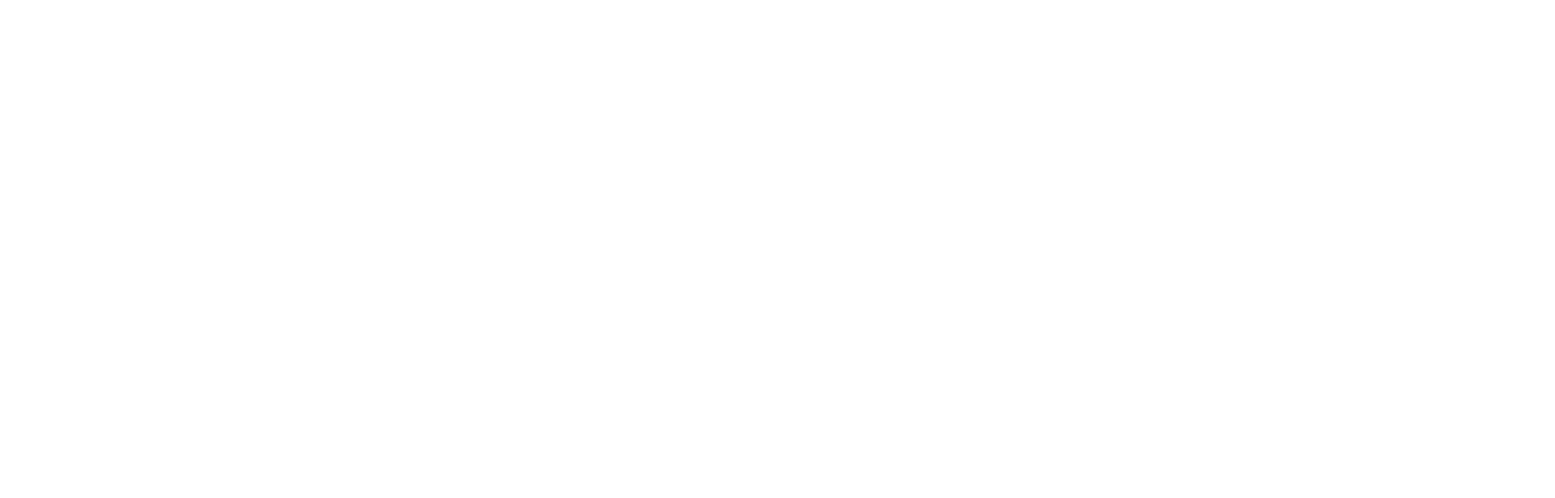
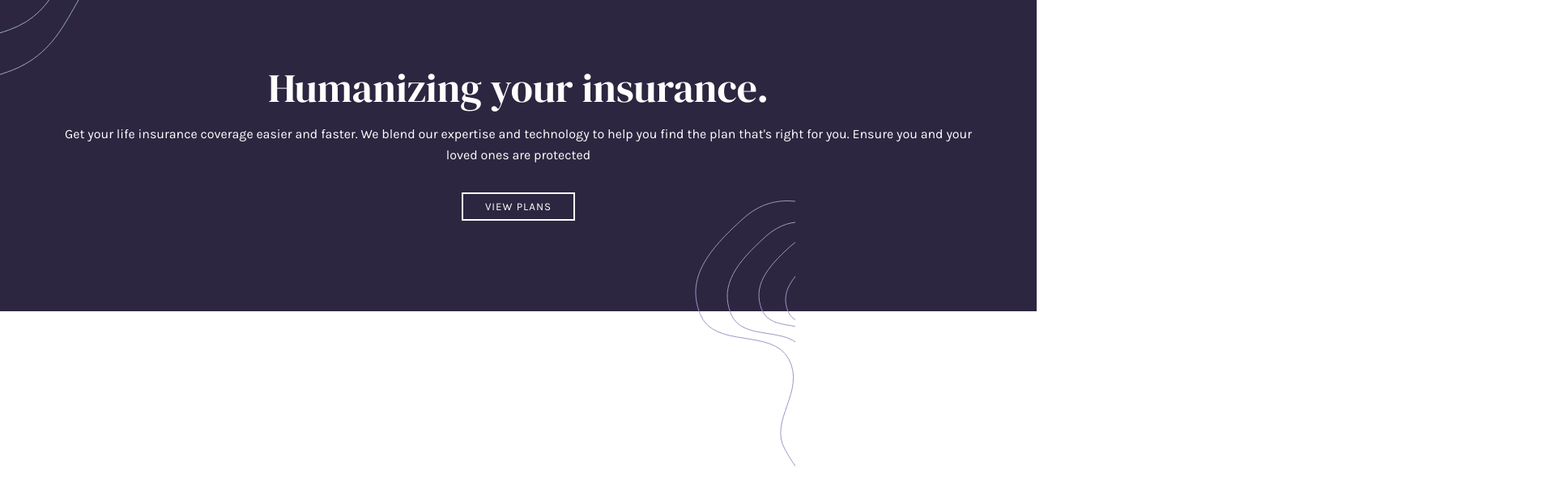
Before and after one commit to OscarAnillo/insure_landing_page, a React (Create React App) app: page / in a window 1280 px wide. Shown: the part 566-1182 px from the top of the page at 81% size, 1920 px wide, since content can reach past the window. Before the commit the page ends 800 px from the top, so only its background shows below. Built offline with nearby package versions, Linux system fonts and the light colour scheme.

Commit message:
add hero component

```diff
--- a/src/App.css
+++ b/src/App.css
@@ -24,3 +24,54 @@
 .desktop-nav {
   display: none;
 }
+
+/* HeroComponent */
+.hero-bg {
+  background-color: hsl(256, 26%, 20%);
+  padding-bottom: 7em;
+  position: relative;
+}
+.hero-container h1 {
+  color: #fff;
+  font-family: 'DM Serif Display', serif;
+  font-weight: 400;
+  font-size: 3.1rem;
+  padding: 1.8em 0 .2em 0;
+}
+.hero-container p {
+  color: #fff;
+  font-family: 'Karla', sans-serif;
+  font-weight: 400;
+  font-size: 1rem;
+  line-height: 1.6em;
+  width: 90%;
+  margin: auto;
+  padding-bottom: 2.1em;
+}
+.hero-container button {
+  background: transparent;
+  border: 2px solid #fff;
+  color: #fff;
+  font-family: 'Karla', sans-serif;
+  font-weight: 400;
+  letter-spacing: 1px;
+  text-transform: uppercase;
+  padding: .6em  2em;
+}
+.mobile-left-intro {
+  background-image: url('/public/images/bg-pattern-intro-left-mobile.svg');
+  background-repeat: no-repeat;
+  height: 180px;
+  width: 100%;
+  position: absolute;
+  top: 46.5%;
+}
+.mobile-right-intro {
+  background-image: url('/public/images/bg-pattern-intro-right-mobile.svg');
+  background-repeat: no-repeat;
+  height: 390px;
+  width: 100%;
+  position: absolute;
+  top: 84%;
+  left: 67%;
+}
--- a/src/App.js
+++ b/src/App.js
@@ -1,11 +1,13 @@
   import NavComponent from './Components/nav-component';
 
 import './App.css';
+import HeroComponent from './Components/hero-component';
 
 function App() {
   return (
     <div className="App">
       <NavComponent />
+      <HeroComponent />
     </div>
   );
 }
--- /dev/null
+++ b/src/Components/hero-component.js
@@ -0,0 +1,18 @@
+export default function HeroComponent(){
+    return (
+        <div className="hero-bg">
+            <div className="hero-container">
+                <div>
+                    <img src="images/image-intro-mobile.jpg" alt="" />
+                </div>
+                <div>
+                    <h1>Humanizing your insurance.</h1>
+                    <p>Get your life insurance coverage easier and faster. We blend our expertise and technology to help you find the plan that's right for you. Ensure you and your loved ones are protected</p>
+                    <button>View plans</button>
+                </div>
+            </div>
+            <div className="mobile-left-intro"></div>
+            <div className="mobile-right-intro"></div>
+        </div>
+    )
+}
```
